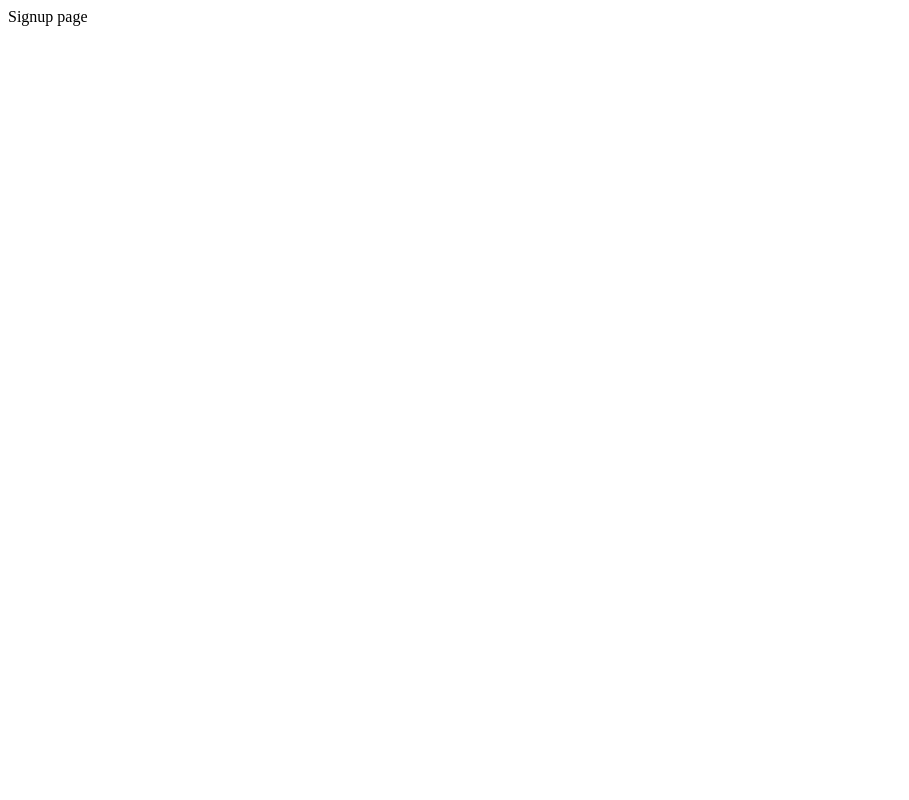
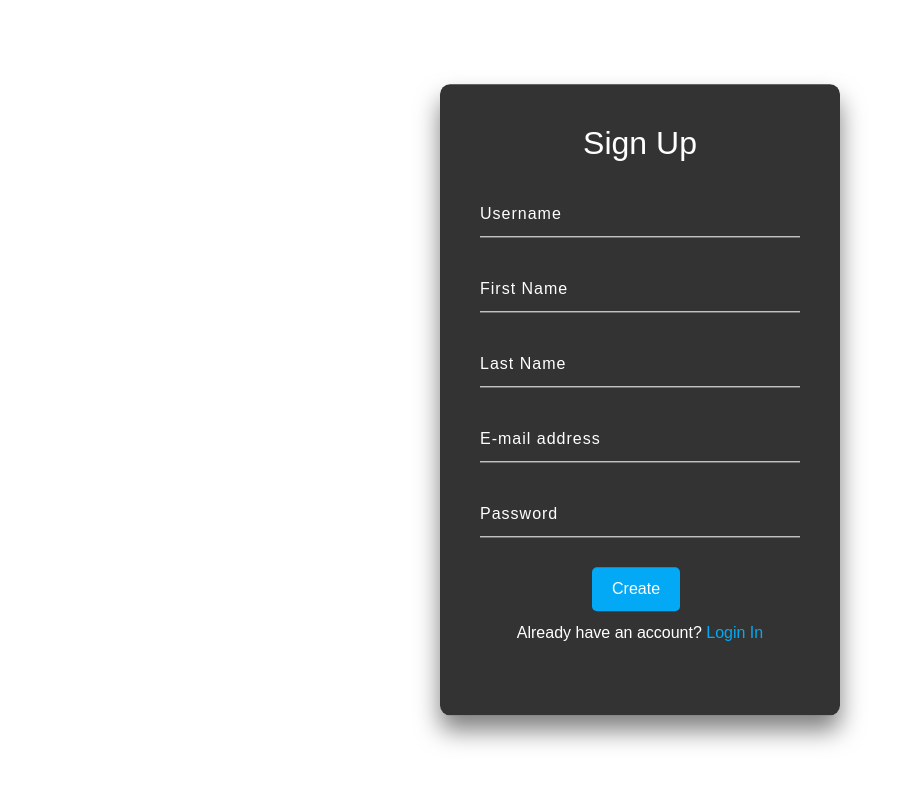
Before and after one commit to ankamdivija/Why5_identifier_tool, a Django app: page /signup/ in a window 1280 px wide. Before the commit the part shown is almost empty. Shown: the whole page, without its empty margins (0-909 px from the left). Run offline with Django 3.2, Linux system fonts and the light colour scheme; some libraries are stand-ins or nearby versions.

Commit message:
added signup ui

```diff
--- a/accounts/views.py
+++ b/accounts/views.py
@@ -16,7 +16,8 @@ def landingpage(request):
 
 
 def signup(request):
-    return HttpResponse('Signup page')
+    # return HttpResponse('Signup page')
+    return render(request,'user/signup.html',{})
 
 def logout(request):
     return HttpResponse('Logout page')
--- a/static/css/home_style.css
+++ b/static/css/home_style.css
@@ -7,6 +7,7 @@ html {
 
 form > .btn{
   color: white;
+  background-color: #021c35;
 }
 form > .btn:hover{
   background-color: white;
--- a/static/css/login.css
+++ b/static/css/login.css
@@ -1,4 +1,4 @@
-.loginblock
+.signupblock
 {
 	margin: 0;
 	padding: 0;
@@ -6,7 +6,6 @@
 	font-family: sans-serif;
 	background: url('../img/graphics.png') center repeat-x;
 }
-
 .box
 {
 	position: absolute;
--- a/templates/base/navbar.html
+++ b/templates/base/navbar.html
@@ -21,7 +21,7 @@
             </li>
         </ul>
         <form class="form-inline my-2 my-lg-0">
-            <button class="btn btn-outline-success my-2 m-sm-1 border-white" type="submit">SignUp</button>
+            <a class="btn btn-outline-success my-2 m-sm-1 border-white" type="submit" href="signup/">SignUp</a>
             <a class="btn btn-outline-success my-2 m-sm-1 border-white" type="submit" href="login/">Login</a>
         </form>
     </div>
--- a/templates/user/login.html
+++ b/templates/user/login.html
@@ -1,4 +1,4 @@
-{% extends "base/home.html" %}
+{% extends "base/base.html" %}
 
 {% block content %}
 <div class="loginblock">
--- /dev/null
+++ b/templates/user/signup.html
@@ -0,0 +1,34 @@
+{% extends "base/base.html" %}
+
+{% block content %}
+<div class="loginblock">
+	<div class="box">
+		<h2>Sign Up</h2>
+		<form action="landingpage">
+			<div class="inputBox">
+				<input type="text" name="userName" required="">
+				<label>Username</label>
+            </div>
+            <div class="inputBox">
+				<input type="text" name="firstname" required="">
+				<label>First Name</label>
+            </div>
+            <div class="inputBox">
+				<input type="text" name="lastname" required="">
+				<label>Last Name</label>
+            </div>
+            <div class="inputBox">
+				<input type="text" name="email" required="">
+				<label>E-mail address</label>
+			</div>
+			<div class="inputBox">
+				<input type="password" name="passWord" required="">
+				<label>Password</label>
+			</div>
+			<input type="submit" name="" value="Create">
+		</form>
+		<div class="down">Already have an account? <a href="login/">Login In</a></div>
+	</div>
+</div>
+
+{% endblock %}
```
Also changed, not shown: templates/user/homepage.html (+1 -19 lines), templates/base/base.html (renamed from templates/base/home.html).
